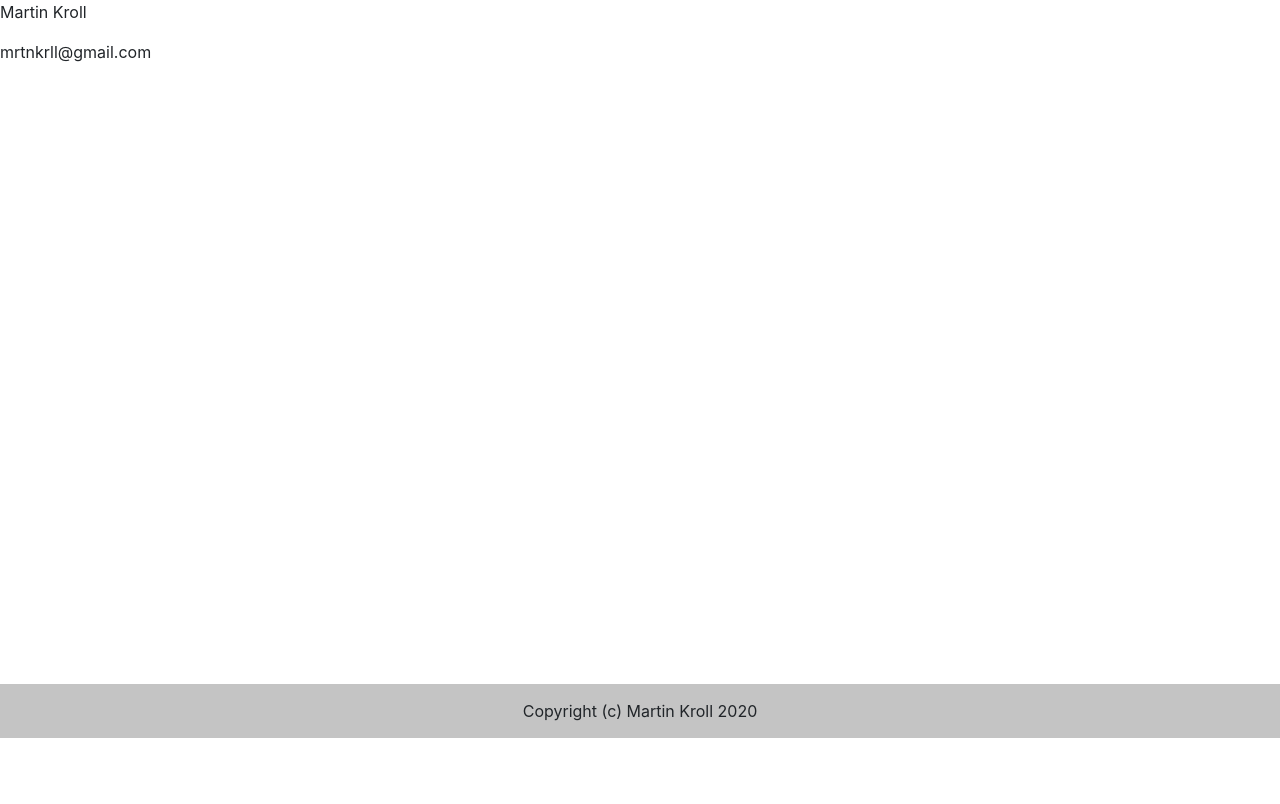
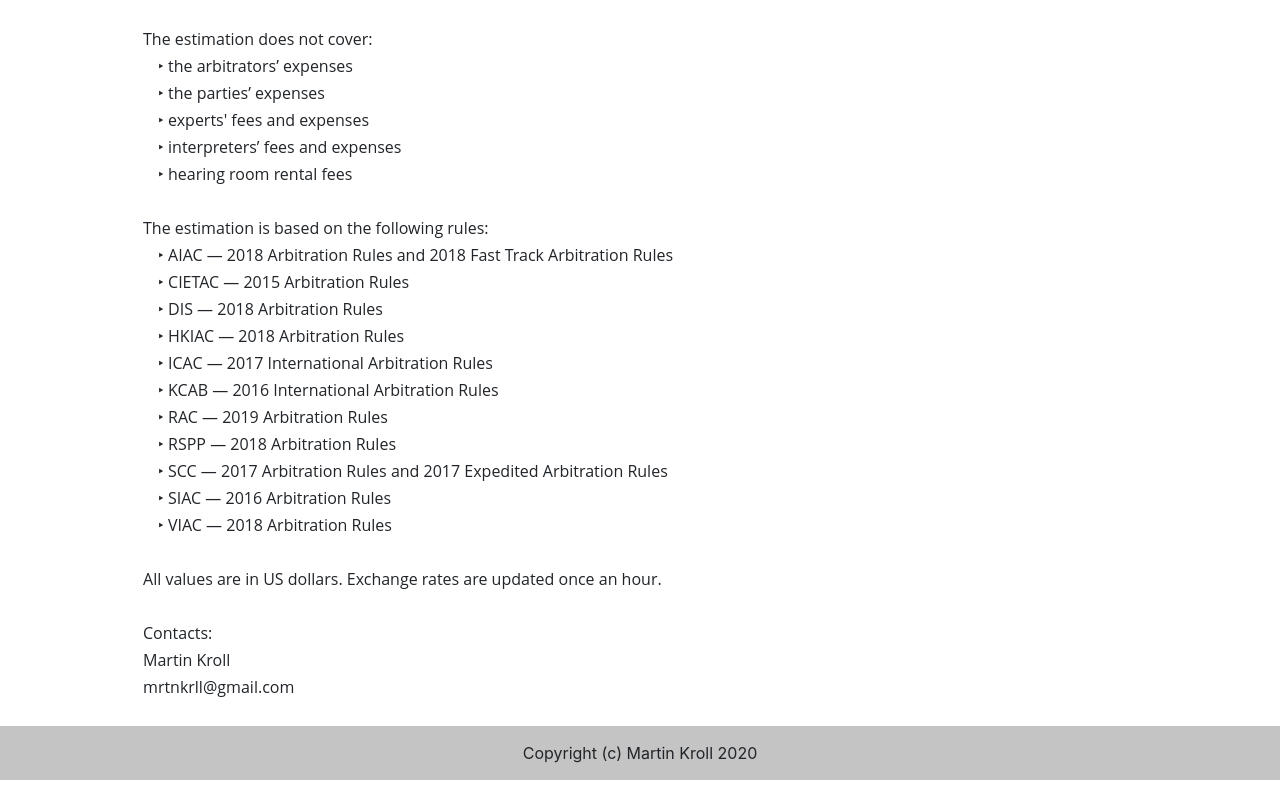
Before and after one commit to martaprilmay/arbcalc_demo, a Django app: page /about in a window 1280 px wide. Shown: the part 62-866 px from the top of the page. Before the commit the page ends 800 px from the top, so only its background shows below. Run offline with Django 3.2, Linux system fonts and the light colour scheme; parts of the project's set-up code (start-up, migrations or seed data) failed here and were passed over.

Commit message:
Added about page

```diff
--- a/calc/static/calc/base.css
+++ b/calc/static/calc/base.css
@@ -4,6 +4,38 @@
   padding: 0;
 }
 
+/* about page */
+.about{
+  font-size: medium;
+  font-family: 'Open Sans', sans-serif;
+  margin: 15px;
+  margin-top: 3px;
+  margin-bottom: 3px;
+  padding: 0px;
+}
+.my-li{
+  font-size: medium;
+  font-family: 'Open Sans', sans-serif;
+  margin: 15px;
+  margin-top: 3px;
+  margin-bottom: 3px;
+  margin-left: 30px;
+  padding: 0px;
+}
+.contacts{
+  font-size: medium;
+  font-family: 'Open Sans', sans-serif;
+  margin: 15px;
+  margin-top: 3px;
+  margin-bottom: 3px;
+  padding: 0px;
+}
+@media screen and (min-width:700px) {
+  .ab {
+    width: 80%;
+    margin: auto;
+  }
+}
 /* footer */
 
 footer {
@@ -416,13 +448,6 @@ footer {
     font-size: medium;
   }
 
-/* about page */
-
-.about{
-  margin: 25px;
-  padding: 10px;
-}
-
 /* font family */
 
 <link rel="preconnect" href="https://fonts.gstatic.com">
--- a/calc/templates/calc/about.html
+++ b/calc/templates/calc/about.html
@@ -1,8 +1,33 @@
 {% extends 'calc/base.html' %}
 
 {% block content %}
-<div class="about">
-  <p>Martin Kroll</p>
-  <p>mrtnkrll@gmail.com</p>
+<div class="ab">
+  <br>
+  <p class="about">The estimation does not cover:</p>
+    <div class="my-li">&#8227; the arbitrators’ expenses</div>
+    <div class="my-li">&#8227; the parties’ expenses</div>
+    <div class="my-li">&#8227; experts' fees and expenses</div>
+    <div class="my-li">&#8227; interpreters’ fees and expenses</div>
+    <div class="my-li">&#8227; hearing  room rental fees</div>
+  <br>
+  <p class="about">The estimation is based on the following rules:</p>
+    <div class="my-li">&#8227; AIAC — 2018 Arbitration Rules and 2018 Fast Track Arbitration Rules</div>
+    <div class="my-li">&#8227; CIETAC — 2015 Arbitration Rules</div>
+    <div class="my-li">&#8227; DIS — 2018 Arbitration Rules</div>
+    <div class="my-li">&#8227; HKIAC — 2018 Arbitration Rules</div>
+    <div class="my-li">&#8227; ICAC — 2017 International Arbitration Rules</div>
+    <div class="my-li">&#8227; KCAB — 2016 International Arbitration Rules</div>
+    <div class="my-li">&#8227; RAC — 2019 Arbitration Rules</div>
+    <div class="my-li">&#8227; RSPP — 2018 Arbitration Rules</div>
+    <div class="my-li">&#8227; SCC — 2017 Arbitration Rules and 2017 Expedited Arbitration Rules</div>
+    <div class="my-li">&#8227; SIAC — 2016 Arbitration Rules</div>
+    <div class="my-li">&#8227; VIAC — 2018 Arbitration Rules</div>
+  <br>
+  <p class="about">All values are in US dollars. Exchange rates are updated once an hour.</p>
+  <br>
+  <p class="about">Contacts:</p>
+  <div class="contacts">Martin Kroll</div>
+  <div class="contacts">mrtnkrll@gmail.com</div>
+  <br>
 </div>
 {% endblock %}
```
